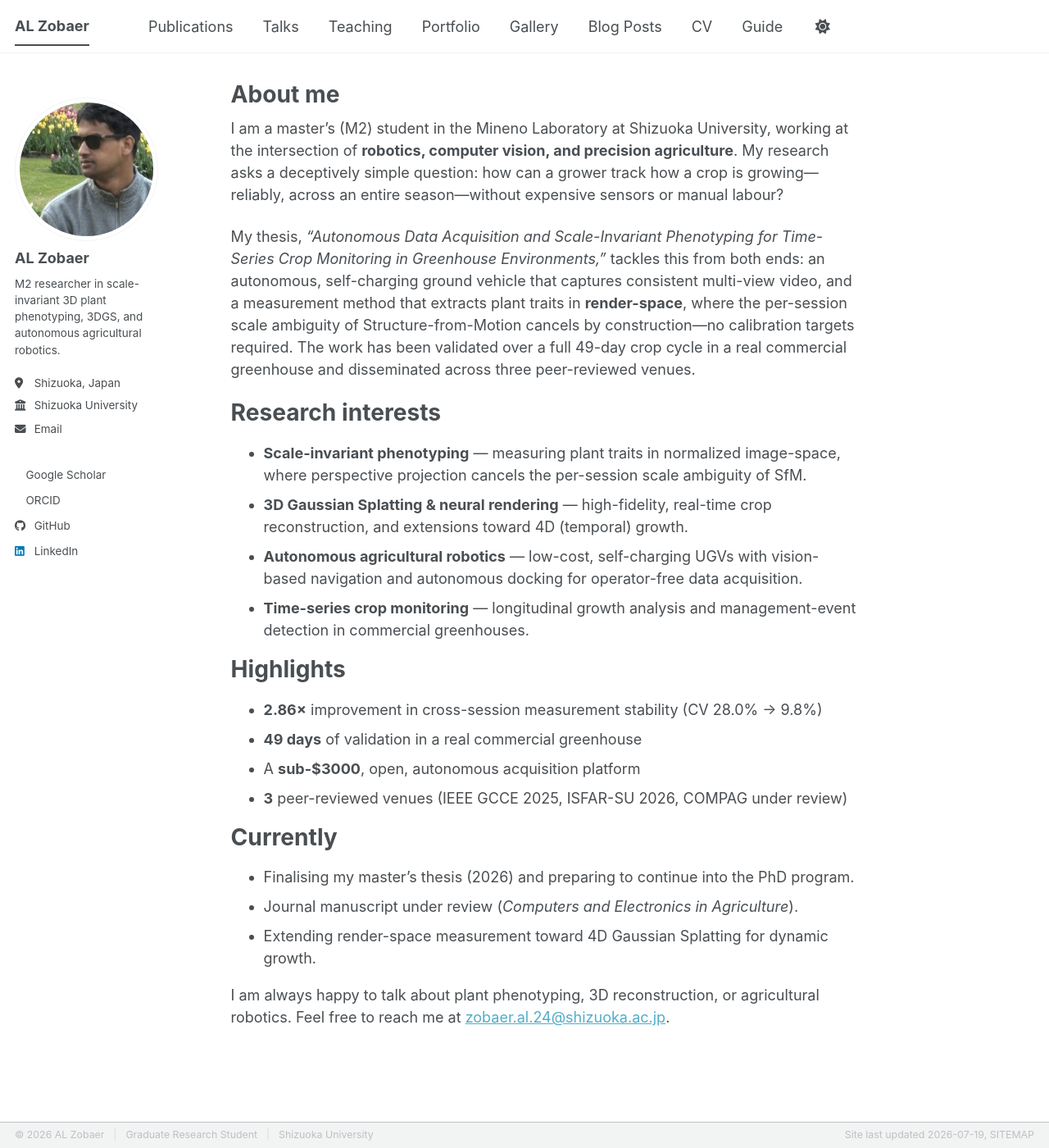
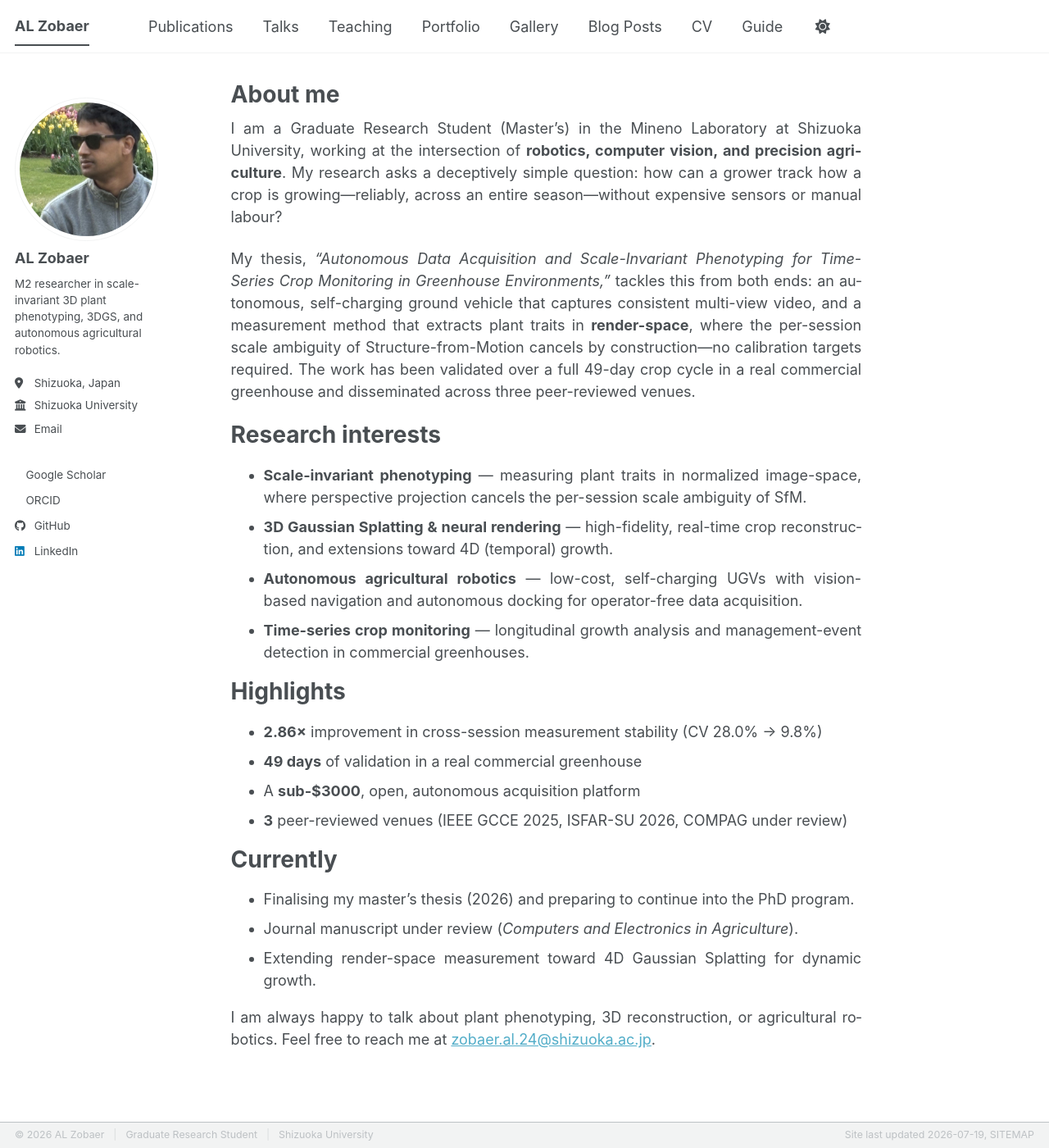
Before and after one commit to alzobaer/alzobaer.github.io, a Jekyll site: the page built from _pages/about.md, in a window 1280 px wide and 1400 px high. Shown: the whole window at 82% size. Built offline with Jekyll 4.4.1, drawn with Linux system fonts in a browser that asks for light colours; a style sheet for code colours, icons or effects is not loaded.

Commit message:
Justify body copy; reword bio to Graduate Research Student
Justify paragraphs, lists and blockquotes in page content, with
automatic hyphenation so justification does not open up rivers.

Co-Authored-By: Claude Opus 4.8 <noreply@anthropic.com>

```diff
--- a/_pages/about.md
+++ b/_pages/about.md
@@ -7,7 +7,7 @@ redirect_from:
   - /about.html
 ---
 
-I am a master's (M2) student in the Mineno Laboratory at Shizuoka University, working
+I am a Graduate Research Student (Master's) in the Mineno Laboratory at Shizuoka University, working
 at the intersection of **robotics, computer vision, and precision agriculture**. My
 research asks a deceptively simple question: how can a grower track how a crop is
 growing—reliably, across an entire season—without expensive sensors or manual labour?
--- a/_sass/layout/_page.scss
+++ b/_sass/layout/_page.scss
@@ -57,6 +57,13 @@
 
   p, li, dl {
     font-size: 1em;
+  }
+
+  /* justified body copy; hyphenate so the extra word-spacing stays even */
+  p, li, dl, dd, blockquote {
+    text-align: justify;
+    hyphens: auto;
+    -webkit-hyphens: auto;
   }
 
   /* paragraph indents */
```
